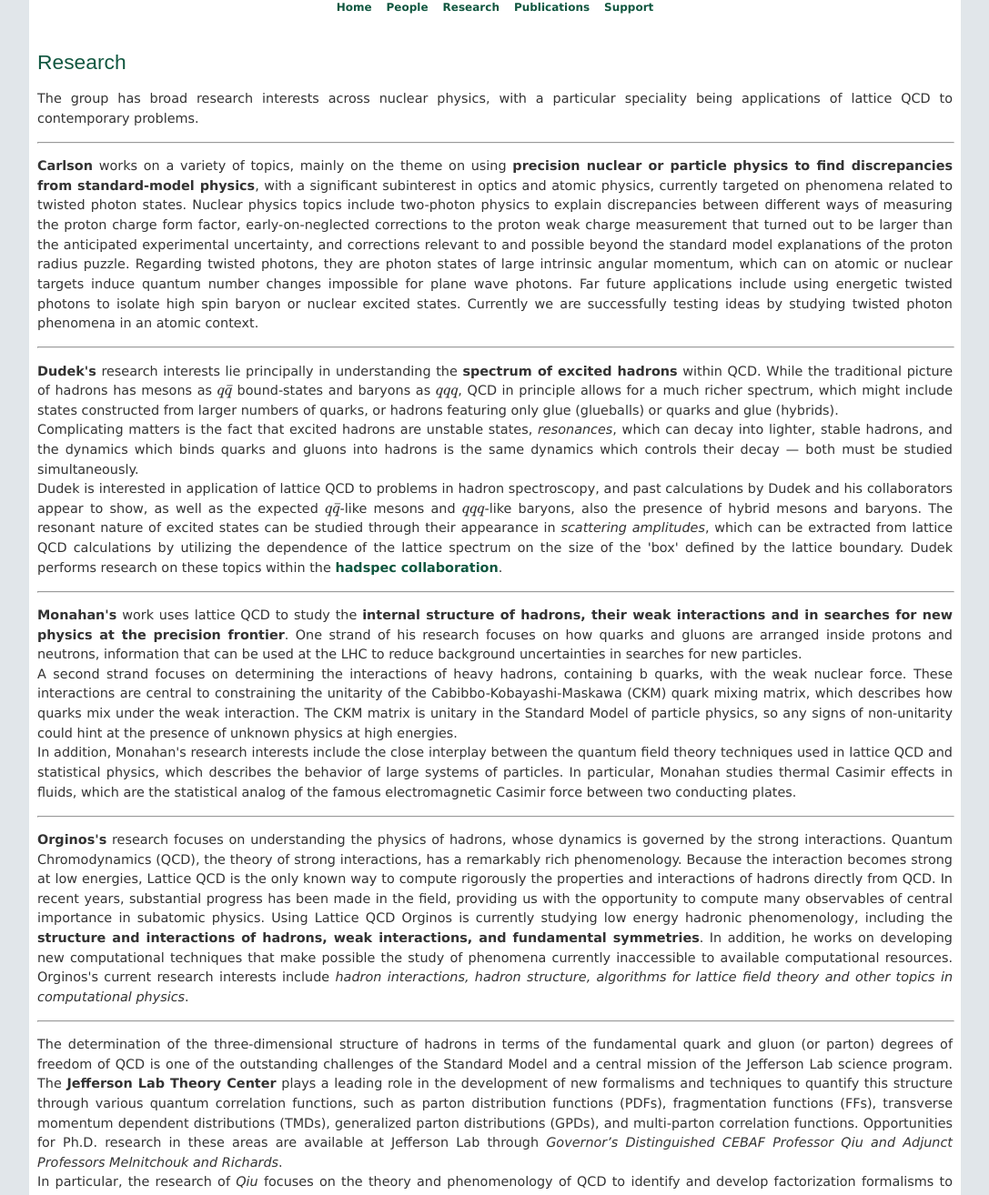
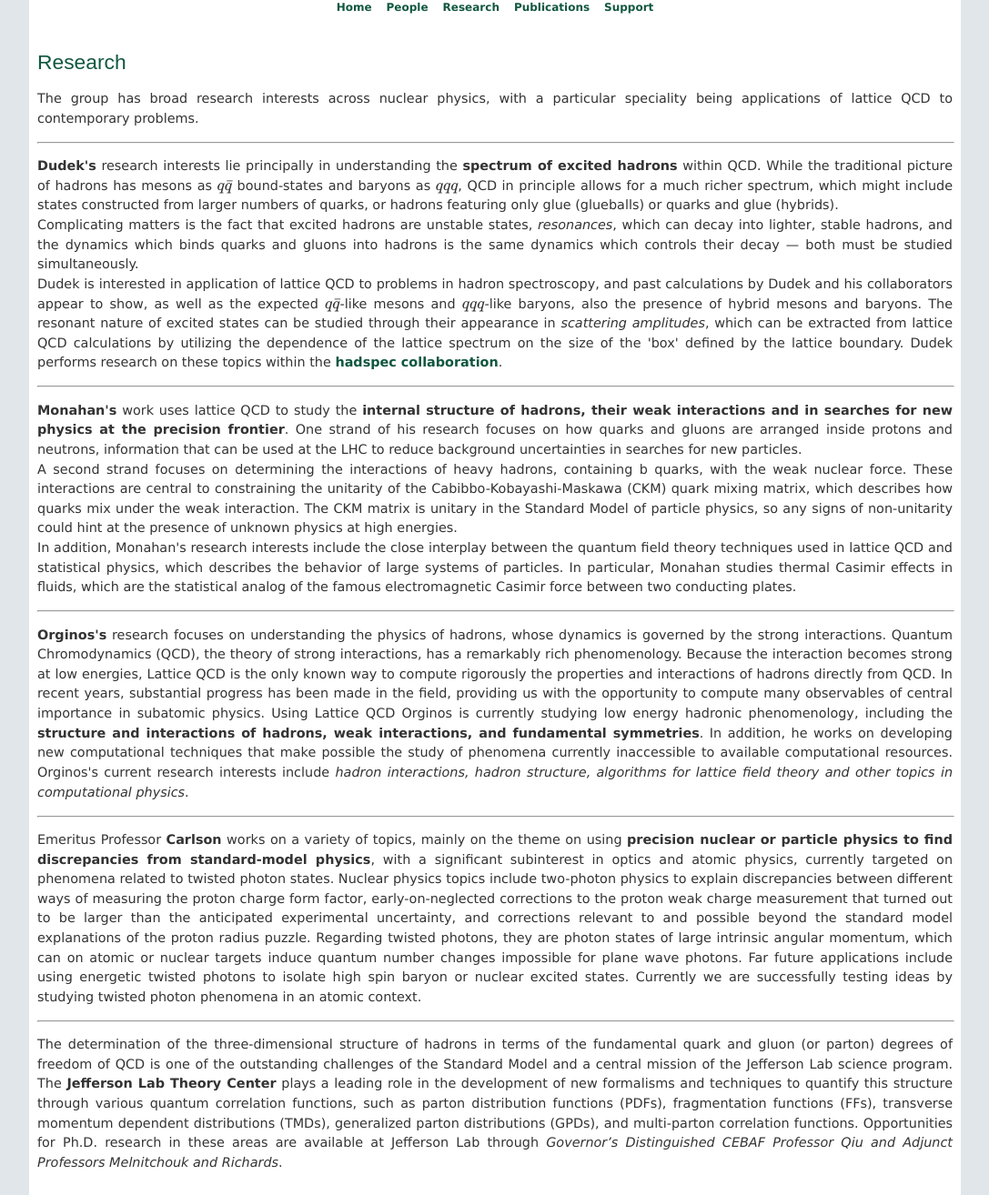
Before and after one commit to jozefdudek/wm_nucl_th_website, a Jekyll site: the page built from research.html, in a window 1280 px wide and 1400 px high, scrolled down 246 px, cut to the strip 86-1400 px from the top of the window. Shown: the whole strip at 91% size, without its empty margins (82-1169 px from the left). Built offline with Jekyll 4.4.1, drawn with Linux system fonts in a browser that asks for light colours; formulas are drawn with MathJax 3.

Commit message:
research

```diff
--- a/research.html
+++ b/research.html
@@ -11,13 +11,7 @@ particular speciality being applications of lattice QCD to
 contemporary problems.
 </p>
 
-<hr>
 
-
-<p>
-<b>Carlson</b> works on a variety of topics, mainly on the theme on using <b>precision nuclear or particle physics to find discrepancies from standard-model physics</b>, with a significant subinterest in optics and atomic physics, currently targeted on phenomena related to twisted photon states. Nuclear physics topics include two-photon physics to explain discrepancies between different ways of measuring the proton charge form factor, early-on-neglected corrections to the proton weak charge measurement that turned out to be larger than the anticipated experimental uncertainty, and corrections relevant to and possible beyond the standard model explanations of the proton radius puzzle. Regarding twisted photons, they are photon states of large intrinsic angular momentum, which can on atomic or nuclear targets induce quantum number changes impossible for plane wave photons.  Far future applications include using energetic twisted photons to isolate high spin baryon or nuclear excited states. Currently we are successfully testing ideas by studying twisted photon phenomena in an atomic context.
-</br>
-</p>
 
 <hr>
 
@@ -90,6 +84,15 @@ computational techniques that make possible the study of phenomena
 
 <hr>
 
+
+<p>
+Emeritus Professor <b>Carlson</b> works on a variety of topics, mainly on the theme on using <b>precision nuclear or particle physics to find discrepancies from standard-model physics</b>, with a significant subinterest in optics and atomic physics, currently targeted on phenomena related to twisted photon states. Nuclear physics topics include two-photon physics to explain discrepancies between different ways of measuring the proton charge form factor, early-on-neglected corrections to the proton weak charge measurement that turned out to be larger than the anticipated experimental uncertainty, and corrections relevant to and possible beyond the standard model explanations of the proton radius puzzle. Regarding twisted photons, they are photon states of large intrinsic angular momentum, which can on atomic or nuclear targets induce quantum number changes impossible for plane wave photons.  Far future applications include using energetic twisted photons to isolate high spin baryon or nuclear excited states. Currently we are successfully testing ideas by studying twisted photon phenomena in an atomic context.
+</br>
+</p>
+
+
+<hr>
+
 <p>
 
 The determination of the three-dimensional structure of hadrons in
@@ -103,9 +106,9 @@ functions (PDFs), fragmentation functions (FFs), transverse momentum
 dependent distributions (TMDs), generalized parton distributions
 (GPDs), and multi-parton correlation functions. Opportunities for
 Ph.D. research in these areas are available at Jefferson Lab through
-<i>Governor’s Distinguished CEBAF Professor Qiu and Adjunct Professors Melnitchouk and Richards</i>.</br>
+<i>Governor’s Distinguished CEBAF Professor Qiu and Adjunct Professors Melnitchouk and Richards</i>.</br></br>
 
-In particular, the research of <i>Qiu</i> focuses on the theory and phenomenology of QCD to identify and develop factorization formalisms to match experimentally measured cross sections at Jefferson Lab and worldwide, as well as what can be calculated in lattice QCD, to the quantum correlation functions of quarks and gluons, and to extract these correlation functions from experimentally measured and lattice QCD calculated data.</br>
+In particular, the research of <i>Qiu</i> focuses on the theory and phenomenology of QCD to identify and develop factorization formalisms to match experimentally measured cross sections at Jefferson Lab and worldwide, as well as what can be calculated in lattice QCD, to the quantum correlation functions of quarks and gluons, and to extract these correlation functions from experimentally measured and lattice QCD calculated data.</br></br>
 
 The research of <i>Melnitchouk</i>, through the Jefferson Lab Angular Momentum (JAM) and CTEQ-JLab (CJ) collaborations, utilizes state-of-the-art analysis techniques, including Bayesian inference, Monte Carlo sampling, and machine learning, to extract the quantum correlation functions from experimental high-energy scattering data.
 </p>
```
